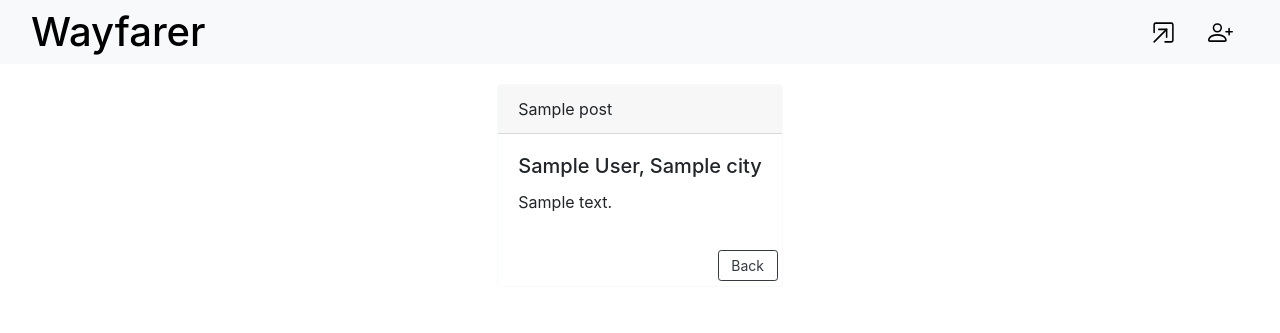
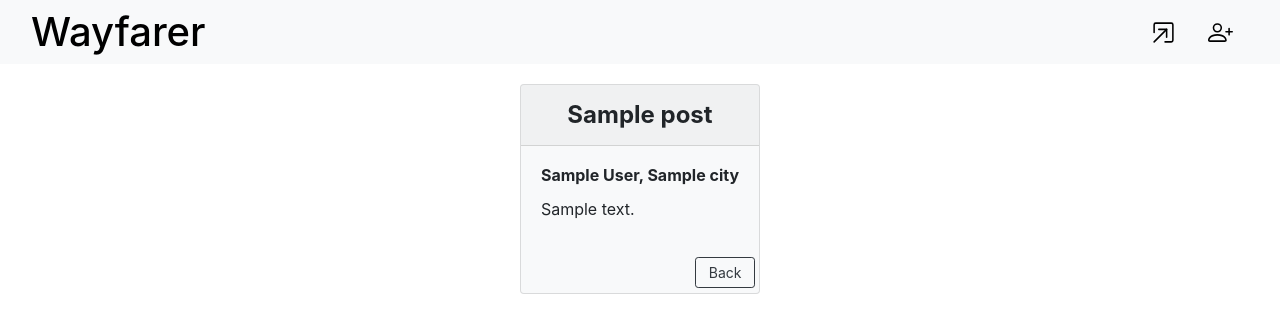
Before and after one commit to MT-Jackrabbit/sei_Project_Two, a Django app: page /user/1/show_post in a window 1280 px wide. Shown: the top 333 px of the page. Run offline with Django 3.2, Linux system fonts and the light colour scheme; tables that the repository leaves empty hold one stand-in row (values such as "Sample post"); some libraries are stand-ins or nearby versions.

Commit message:
updates card on post show page

```diff
--- a/main_app/static/styles/show_post.css
+++ b/main_app/static/styles/show_post.css
@@ -1,5 +1,20 @@
 .card {
     max-width: 80%;
+}
+
+.card-header {
+    font-size: x-large;
+    font-weight: bold;
+    text-align: center;
+}
+.card-title {
+    font-size: medium;
+    font-weight: bold;
+    text-align: left;
+}
+
+.card-content {
+    text-align: justify;
 }
 
 #section__post-content {
--- a/main_app/templates/user/show_post.html
+++ b/main_app/templates/user/show_post.html
@@ -5,7 +5,7 @@
 {% endblock %}
 {% block content %}
 <section id="section__post-content">
-    <div class="card border-light mb-3">
+    <div class="card bg-light mb-3 post-card">
         <div class="card-header">{{ post.title }}</div>
         <div class="card-body">
             <h5 class="card-title">{{ post.author }}, {{ post.city }}</h5>
```
